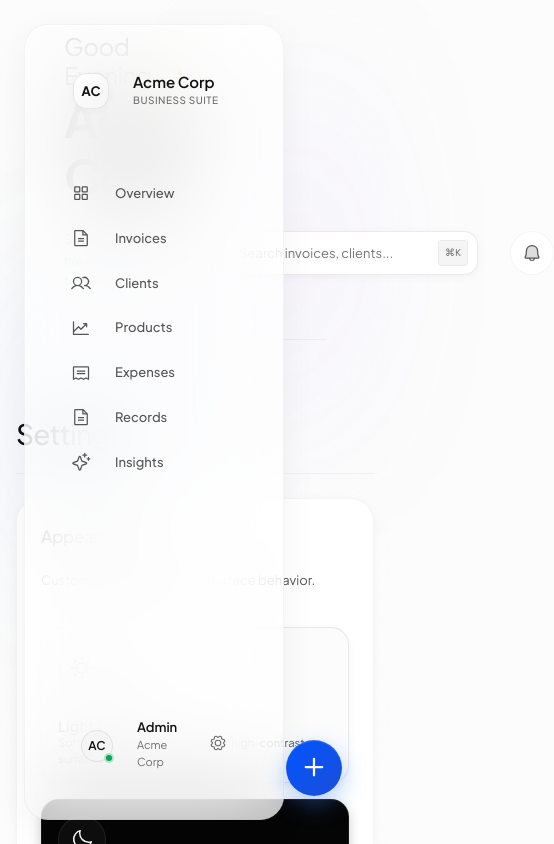
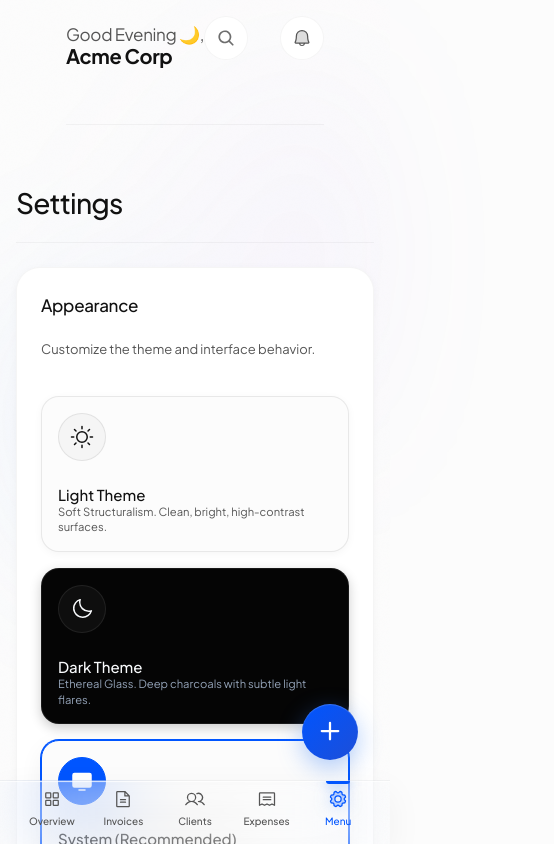
Before and after one commit to aka-ibaad/billing-app, a Next.js app: page /settings in a window 390 px wide. Shown: the top 844 px of the page, 554 px wide, since content can reach past the window. Built offline with nearby package versions, Linux system fonts and the light colour scheme.

Commit message:
feat: Convert web app to a responsive native mobile experience with bottom nav and PWA support

```diff
--- a/src/app/globals.css
+++ b/src/app/globals.css
@@ -240,7 +240,7 @@
 
 body {
   margin: 0;
-  padding: 0;
+  padding: env(safe-area-inset-top) env(safe-area-inset-right) env(safe-area-inset-bottom) env(safe-area-inset-left);
   color: var(--color-text-primary);
   background-color: var(--color-bg-primary);
   font-family: var(--font-sans);
@@ -249,6 +249,8 @@
   line-height: 1.6;
   overflow-x: hidden;
   min-height: 100vh;
+  /* Prevent sticky hovers on iOS */
+  -webkit-tap-highlight-color: transparent;
 }
 
 /* Native select and options styling */
@@ -368,26 +370,39 @@
   letter-spacing: normal;
 }
 
+/* Application Layout */
 .app-layout {
-  display: block;
+  display: flex;
   min-height: 100vh;
 }
 
 .main-content {
+  flex: 1;
+  display: flex;
+  flex-direction: column;
+  min-width: 0; /* Prevents overflow */
   margin-left: 312px;
   background-color: transparent;
   min-height: 100vh;
   position: relative;
   z-index: 1;
+  padding-bottom: env(safe-area-inset-bottom);
 }
 
 @media (max-width: 1024px) {
-  .app-layout {
-    display: block;
-  }
   .main-content {
     margin-left: 0;
-    padding-bottom: 80px;
+  }
+}
+
+@media (max-width: 768px) {
+  .app-layout {
+    flex-direction: column;
+  }
+
+  .main-content {
+    /* Leave room for bottom nav */
+    padding-bottom: calc(72px + env(safe-area-inset-bottom));
     width: 100%;
     max-width: 100vw;
   }
--- a/src/app/layout.tsx
+++ b/src/app/layout.tsx
@@ -5,7 +5,7 @@
 import FloatingQuickCreate from '@/components/FloatingQuickCreate';
 import { AppDataProvider } from '@/context/AppDataContext';
 import { ThemeProvider } from '@/context/ThemeContext';
-import type { Metadata } from 'next';
+import type { Metadata, Viewport } from 'next';
 import { Plus_Jakarta_Sans, Space_Mono } from 'next/font/google';
 import './globals.css';
 
@@ -26,6 +26,24 @@
 export const metadata: Metadata = {
   title: 'Bespoke Billing',
   description: 'High-end billing application',
+  manifest: '/manifest.json',
+  appleWebApp: {
+    capable: true,
+    statusBarStyle: 'default',
+    title: 'Billing',
+  },
+};
+
+export const viewport: Viewport = {
+  width: 'device-width',
+  initialScale: 1,
+  maximumScale: 1,
+  userScalable: false,
+  viewportFit: 'cover',
+  themeColor: [
+    { media: '(prefers-color-scheme: light)', color: '#ffffff' },
+    { media: '(prefers-color-scheme: dark)', color: '#050505' },
+  ],
 };
 
 export default function RootLayout({
--- a/src/components/CommandPalette.module.css
+++ b/src/components/CommandPalette.module.css
@@ -163,3 +163,29 @@
   color: var(--color-text-muted);
   font-size: var(--text-sm);
 }
+
+/* --- MOBILE COMMAND PALETTE --- */
+@media (max-width: 768px) {
+  .backdrop {
+    padding-top: 0;
+    align-items: flex-end; /* Align to bottom on mobile */
+  }
+
+  .paletteContainer {
+    max-width: 100%;
+    border-radius: var(--radius-xl) var(--radius-xl) 0 0;
+    margin: 0;
+    border: none;
+    border-top: 1px solid var(--color-dropdown-border);
+    max-height: 85vh; /* Don't take full screen, leave a bit at top */
+    padding-bottom: env(safe-area-inset-bottom);
+  }
+
+  .resultsContainer {
+    max-height: calc(85vh - 64px - env(safe-area-inset-bottom));
+  }
+
+  .closeBtn {
+    display: none; /* Hide Esc button on mobile */
+  }
+}
--- a/src/components/FloatingQuickCreate.module.css
+++ b/src/components/FloatingQuickCreate.module.css
@@ -76,3 +76,20 @@
   justify-content: center;
   cursor: pointer;
 }
+
+.fabMain:hover {
+  transform: translateY(-2px);
+  box-shadow: 0 6px 16px rgba(59, 130, 246, 0.4);
+}
+
+.fabMain:active {
+  transform: translateY(0);
+}
+
+/* --- MOBILE FAB --- */
+@media (max-width: 768px) {
+  .fabContainer {
+    bottom: calc(84px + env(safe-area-inset-bottom));
+    right: var(--space-4);
+  }
+}
--- a/src/components/Navigation.module.css
+++ b/src/components/Navigation.module.css
@@ -238,3 +238,113 @@
   transform: rotate(45deg);
   color: var(--color-text-primary);
 }
+
+/* --- MOBILE BOTTOM NAVIGATION --- */
+@media (max-width: 768px) {
+  .nav {
+    position: fixed;
+    top: auto;
+    bottom: 0;
+    left: 0;
+    right: 0;
+    width: 100%;
+    height: calc(64px + env(safe-area-inset-bottom));
+    flex-direction: row;
+    justify-content: space-around;
+    align-items: flex-start;
+    padding: 0 var(--space-2) env(safe-area-inset-bottom) var(--space-2);
+    border-radius: 0;
+    border: none;
+    border-top: 1px solid var(--color-border-subtle);
+    z-index: 100;
+    background-color: rgba(var(--dark-bg-sidebar), 0.85); /* Slightly more transparent for iOS feel */
+  }
+
+  .navTop {
+    flex-direction: row;
+    width: 100%;
+    justify-content: space-around;
+  }
+
+  .logoSection {
+    display: none;
+  }
+
+  .navList {
+    flex-direction: row;
+    width: 100%;
+    justify-content: space-between;
+    gap: 0;
+  }
+
+  .navItem {
+    flex: 1;
+    display: flex;
+    justify-content: center;
+  }
+
+  .navPill {
+    flex-direction: column;
+    padding: 8px 0;
+    gap: 4px;
+    font-size: 10px;
+    width: 100%;
+    align-items: center;
+    border-radius: 0;
+  }
+
+  /* Only show the first 5 items on mobile to prevent squishing */
+  .navItem:nth-child(n+6) {
+    display: none;
+  }
+
+  .navBottom {
+    display: none; /* Hide profile on bottom bar */
+  }
+
+  .activePillBg {
+    display: none; /* Remove background pill on mobile */
+  }
+
+  .activePillBorder {
+    left: 50%;
+    top: 0;
+    bottom: auto;
+    width: 24px;
+    height: 3px;
+    margin-left: -12px;
+    border-radius: 0 0 4px 4px;
+  }
+
+  .linkLabel {
+    font-size: 10px;
+  }
+
+  /* Disable hover effects on mobile */
+  @media (hover: none) {
+    .navPill:hover {
+      background-color: transparent;
+      color: var(--color-text-secondary);
+    }
+    .navPill.active:hover {
+      color: var(--color-accent);
+    }
+    .navPill:hover .iconWrapper {
+      transform: none;
+    }
+  }
+
+  .desktopOnly {
+    display: none !important;
+  }
+}
+
+.mobileOnly {
+  display: none;
+}
+
+@media (max-width: 768px) {
+  .mobileOnly {
+    display: flex !important;
+  }
+}
--- a/src/components/Navigation.tsx
+++ b/src/components/Navigation.tsx
@@ -12,10 +12,14 @@
   { id: 'dashboard', path: '/', label: 'Overview', icon: SquaresFour },
   { id: 'invoices', path: '/invoices', label: 'Invoices', icon: FileText },
   { id: 'clients', path: '/clients', label: 'Clients', icon: Users },
-  { id: 'products', path: '/products', label: 'Products', icon: ChartLineUp },
   { id: 'expenses', path: '/expenses', label: 'Expenses', icon: Receipt },
-  { id: 'records', path: '/records', label: 'Records', icon: FileText },
-  { id: 'insights', path: '/insights', label: 'Insights', icon: Sparkle },
+  // 5th item for mobile bottom bar
+  { id: 'menu', path: '/settings', label: 'Menu', icon: Gear, mobileOnly: true },
+
+  // Extra desktop items (hidden on mobile)
+  { id: 'products', path: '/products', label: 'Products', icon: ChartLineUp, desktopOnly: true },
+  { id: 'records', path: '/records', label: 'Records', icon: FileText, desktopOnly: true },
+  { id: 'insights', path: '/insights', label: 'Insights', icon: Sparkle, desktopOnly: true },
 ];
 
 export default function Navigation() {
@@ -46,9 +50,11 @@
           {navItems.map((item) => {
             const Icon = item.icon;
             const isActive = pathname === item.path || (item.path !== '/' && pathname.startsWith(item.path));
-
             return (
-              <li key={item.id} className={styles.navItem}>
+              <li
+                key={item.id}
+                className={`${styles.navItem} ${item.mobileOnly ? styles.mobileOnly : ''} ${item.desktopOnly ? styles.desktopOnly : ''}`}
+              >
                 <Link
                   href={item.path}
                   className={`${styles.navPill} ${isActive ? styles.active : ''}`}
--- a/src/components/NotificationCenter.module.css
+++ b/src/components/NotificationCenter.module.css
@@ -182,3 +182,22 @@
   margin-bottom: var(--space-3);
   color: var(--color-border-strong);
 }
+
+/* --- MOBILE NOTIFICATION CENTER --- */
+@media (max-width: 768px) {
+  .panel {
+    max-width: 100%;
+    border-left: none;
+    border-radius: var(--radius-xl) var(--radius-xl) 0 0;
+    top: auto;
+    max-height: 85vh;
+  }
+
+  .deleteBtn {
+    opacity: 1; /* Always visible on touch devices */
+  }
+
+  .list {
+    padding-bottom: env(safe-area-inset-bottom);
+  }
+}
--- a/src/components/TopBar.module.css
+++ b/src/components/TopBar.module.css
@@ -142,3 +142,186 @@
   border-radius: 4px;
   border: 2px solid var(--color-bg-secondary);
 }
+
+
+
+.divider {
+  width: 1px;
+  height: 24px;
+  background: var(--color-border);
+}
+
+.createButton {
+  display: flex;
+  align-items: center;
+  gap: var(--space-2);
+  height: 44px;
+  padding: 0 var(--space-4);
+  border-radius: var(--radius-md);
+  border: none;
+  background: linear-gradient(135deg, var(--color-accent) 0%, #1d4ed8 100%);
+  color: #fff;
+  font-weight: 600;
+  font-size: var(--text-label);
+  cursor: pointer;
+  box-shadow: 0 4px 12px rgba(59, 130, 246, 0.3);
+  transition: all 0.2s var(--ease-custom);
+}
+
+.createButton:hover {
+  transform: translateY(-2px);
+  box-shadow: 0 6px 16px rgba(59, 130, 246, 0.4);
+}
+
+.createButton:active {
+  transform: translateY(0);
+}
+
+.profile {
+  display: flex;
+  align-items: center;
+  justify-content: center;
+  width: 44px;
+  height: 44px;
+  border-radius: var(--radius-full);
+  background: var(--color-bg-tertiary);
+  border: 2px solid var(--color-border);
+  overflow: hidden;
+  cursor: pointer;
+  transition: border-color 0.2s ease;
+}
+
+.profile:hover {
+  border-color: var(--color-accent);
+}
+
+.avatarImage {
+  width: 100%;
+  height: 100%;
+  object-fit: cover;
+}
+
+.avatarFallback {
+  font-weight: 600;
+  font-size: var(--text-sm);
+  color: var(--color-text-primary);
+}
+
+/* --- Dropdowns --- */
+.dropdownContainer {
+  position: relative;
+  display: flex;
+  align-items: center;
+}
+
+.dropdownMenu, .dropdownMenuRight {
+  position: absolute;
+  top: calc(100% + 8px);
+  background: var(--color-dropdown-bg);
+  backdrop-filter: blur(16px);
+  -webkit-backdrop-filter: blur(16px);
+  border: 1px solid var(--color-dropdown-border);
+  border-radius: var(--radius-lg);
+  box-shadow: var(--shadow-glass);
+  padding: var(--space-2);
+  min-width: 200px;
+  z-index: 100;
+  display: flex;
+  flex-direction: column;
+}
+
+.dropdownMenu {
+  right: 0;
+}
+
+.dropdownMenuRight {
+  right: 0;
+}
+
+.dropdownHeader {
+  padding: var(--space-2) var(--space-3);
+  display: flex;
+  flex-direction: column;
+}
+
+.dropdownHeader strong {
+  font-size: 13px;
+  color: var(--color-text-primary);
+}
+
+.dropdownHeader span {
+  font-size: 11px;
+  color: var(--color-text-muted);
+}
+
+.dropdownDivider {
+  height: 1px;
+  background: var(--color-dropdown-border);
+  margin: var(--space-2) 0;
+}
+
+.dropdownItem {
+  display: flex;
+  align-items: center;
+  gap: var(--space-2);
+  padding: var(--space-2) var(--space-3);
+  font-size: 13px;
+  color: var(--color-dropdown-secondary);
+  border-radius: var(--radius-md);
+  cursor: pointer;
+  transition: all 0.2s var(--ease-custom);
+}
+
+.dropdownItem:hover {
+  background: var(--color-dropdown-hover);
+  color: var(--color-dropdown-text);
+}
+
+/* --- MOBILE TOPBAR --- */
+@media (max-width: 768px) {
+  .topbar {
+    padding-top: calc(16px + env(safe-area-inset-top));
+    align-items: center;
+    margin-bottom: var(--space-4);
+  }
+
+  .greetingSection {
+    flex: 1;
+  }
+
+  .greeting {
+    font-size: var(--text-lg);
+  }
+
+  .greetingName {
+    font-size: var(--text-xl);
+  }
+
+  .summary {
+    display: none; /* Hide summary on mobile to save vertical space */
+  }
+
+  .searchWrapper {
+    width: 44px;
+    height: 44px;
+    border-radius: var(--radius-full);
+    border: 1px solid var(--color-border-subtle);
+    background: var(--color-bg-secondary);
+    display: flex;
+    align-items: center;
+    justify-content: center;
+    cursor: pointer;
+  }
+
+  .searchInput, .searchShortcut {
+    display: none;
+  }
+
+  .searchIcon {
+    position: static;
+  }
+
+  .createButton, .divider {
+    display: none; /* Hide on mobile in favor of FloatingQuickCreate */
+  }
+}
```
Also changed, not shown: public/manifest.json (added).
